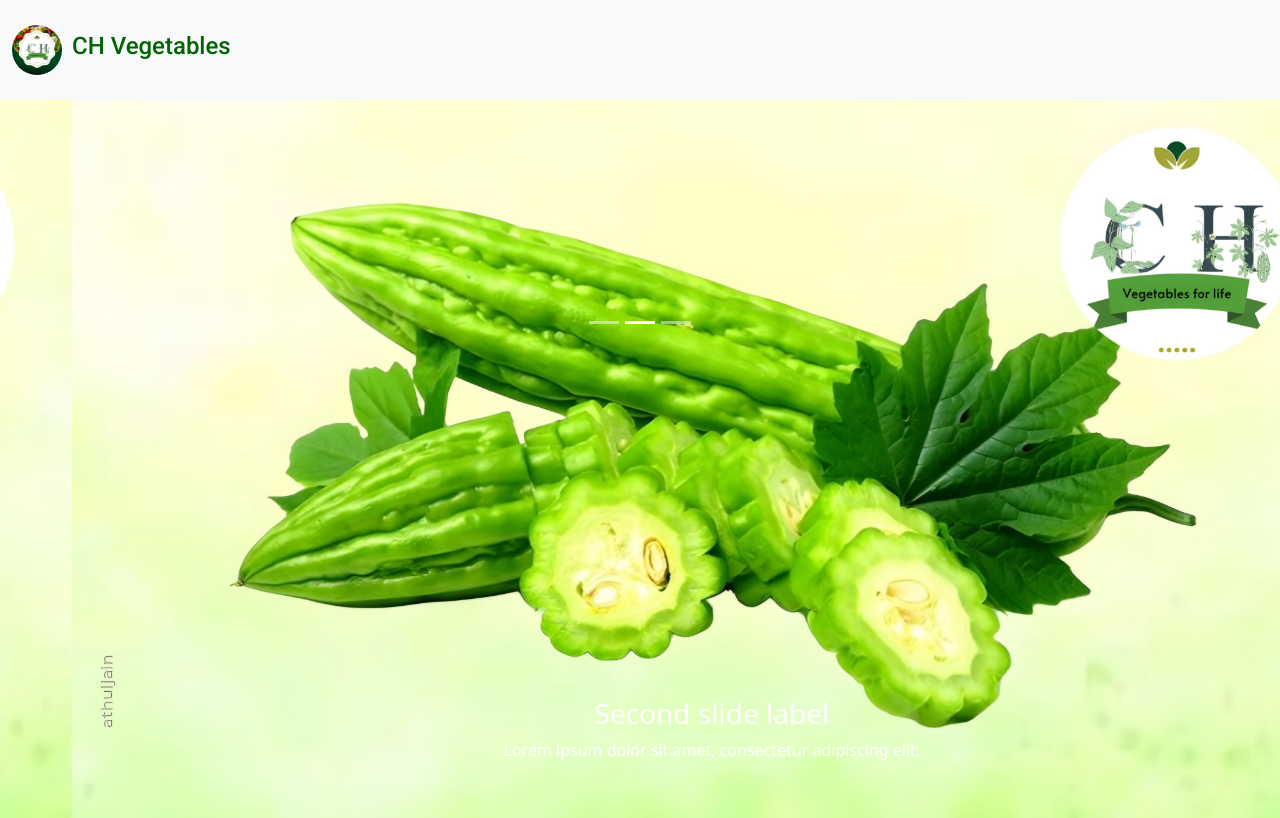
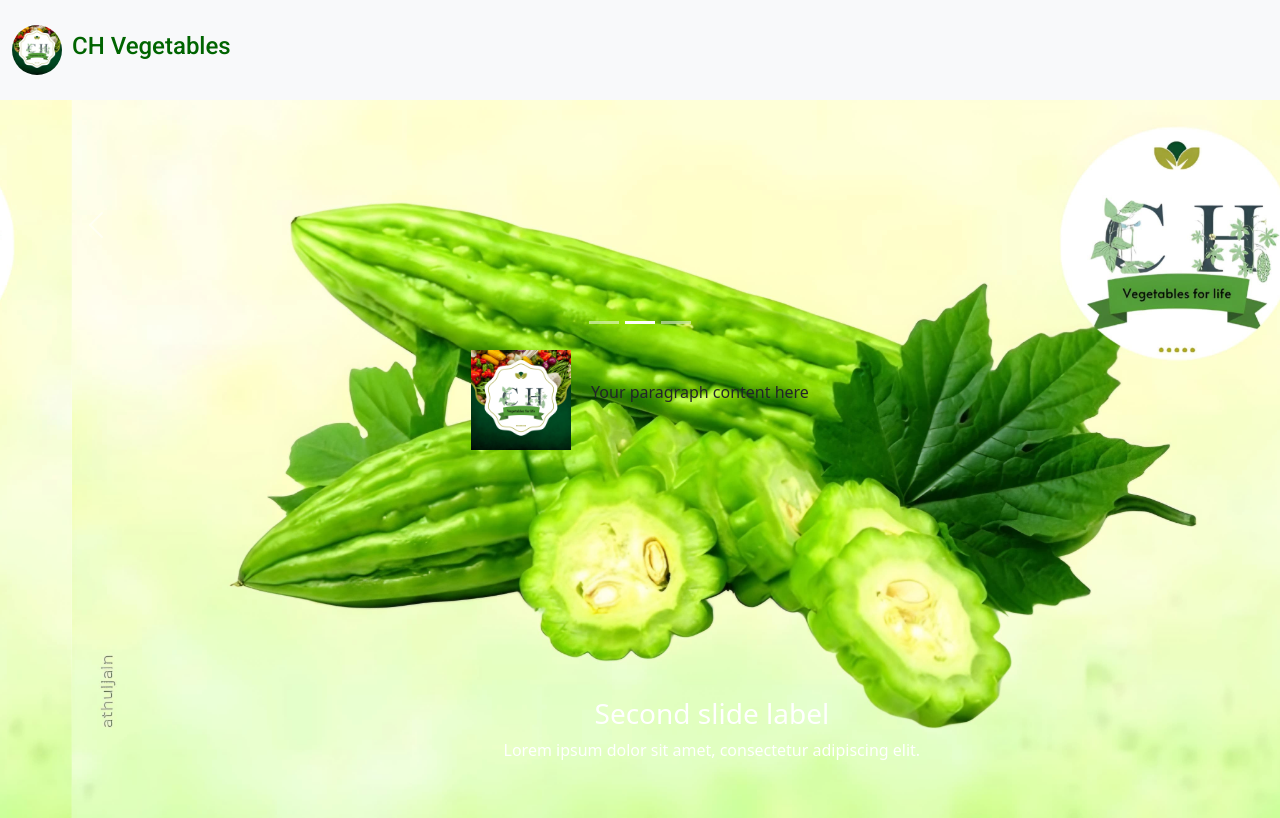
Before and after one commit to athuljain/CH-Vegitables, a React (Create React App) app: page / in a window 1280 px wide. Built offline with nearby package versions, Linux system fonts and the light colour scheme.

Commit message:
Home page

```diff
--- a/src/Components/Home.jsx
+++ b/src/Components/Home.jsx
@@ -1,7 +1,9 @@
 import React, { useState } from 'react';
 import CHImg3 from '../Assets/CHImg3.jpeg';
+// import CHLogo from '../Assets/CHLogo.jpeg'
 import { Carousel } from 'react-bootstrap';
 import '../Styles/Home.css';
+import HomeSub from './HomeSubPart';
 
 const Home = () => {
     const [index, setIndex] = useState(0);
@@ -11,6 +13,8 @@ const Home = () => {
     };
 
     return (
+      <div className='main-div'>
+        <div className='carousel-div'>
           <Carousel activeIndex={index} onSelect={handleSelect} className="custom-carousel">
             <Carousel.Item>
               <img src={CHImg3} className="d-block w-100" alt="First slide" />
@@ -34,6 +38,11 @@ const Home = () => {
               </Carousel.Caption>
             </Carousel.Item>
           </Carousel>
+        </div>
+
+
+      <HomeSub />
+      </div>
     );
 }
 
--- /dev/null
+++ b/src/Components/HomeSubPart.jsx
@@ -0,0 +1,17 @@
+import CHLogo from "../Assets/CHLogo.jpeg"
+
+export default function HomeSub(){
+    return(
+        <div>
+
+        <div className='sec-sub-container'>
+          <div className="left-content">
+            <img src={CHLogo} alt="LeftImage" className="image" />
+          </div>
+          <div className="right-content">
+            <p>Your paragraph content here</p>
+          </div>
+        </div>
+        </div>
+    )
+}
--- a/src/Styles/Home.css
+++ b/src/Styles/Home.css
@@ -1,3 +1,39 @@
 .custom-carousel {
     height: 250px; /* Adjust the height as needed */
   }
+  .sec-sub-container {
+    display: flex;
+    align-items: center;
+    justify-content: center;
+    animation: slideIn 1s forwards; /* Add animation for sliding in */
+  }
+
+  @keyframes slideIn {
+    0% {
+      opacity: 0;
+      transform: translateY(-50%);
+    }
+    100% {
+      opacity: 1;
+      transform: translateY(0);
+    }
+  }
+
+  .left-content {
+    margin-right: 20px; /* Adjust the margin as needed */
+  }
+
+  .right-content {
+    text-align: right;
+  }
+  .image {
+    max-width: 100px;  /* Adjust the max-width as needed */
+    height: auto;  /* Maintain aspect ratio */
+  }
+
+  .bottom-outside-container {
+    position: absolute;
+    bottom: 0;
+    left: 50%;
+    transform: translateX(-50%);
+  }
```
Lines whose indentation alone changed are shown as unchanged.
